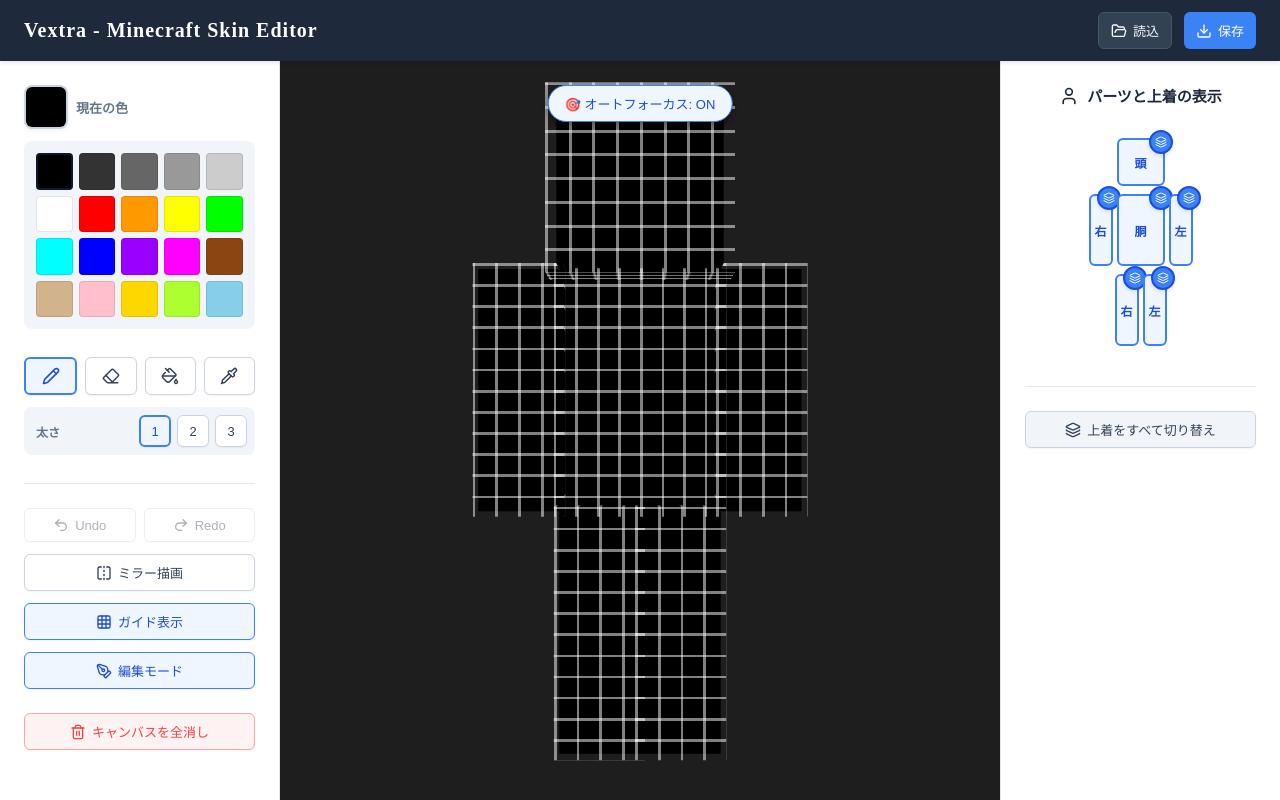
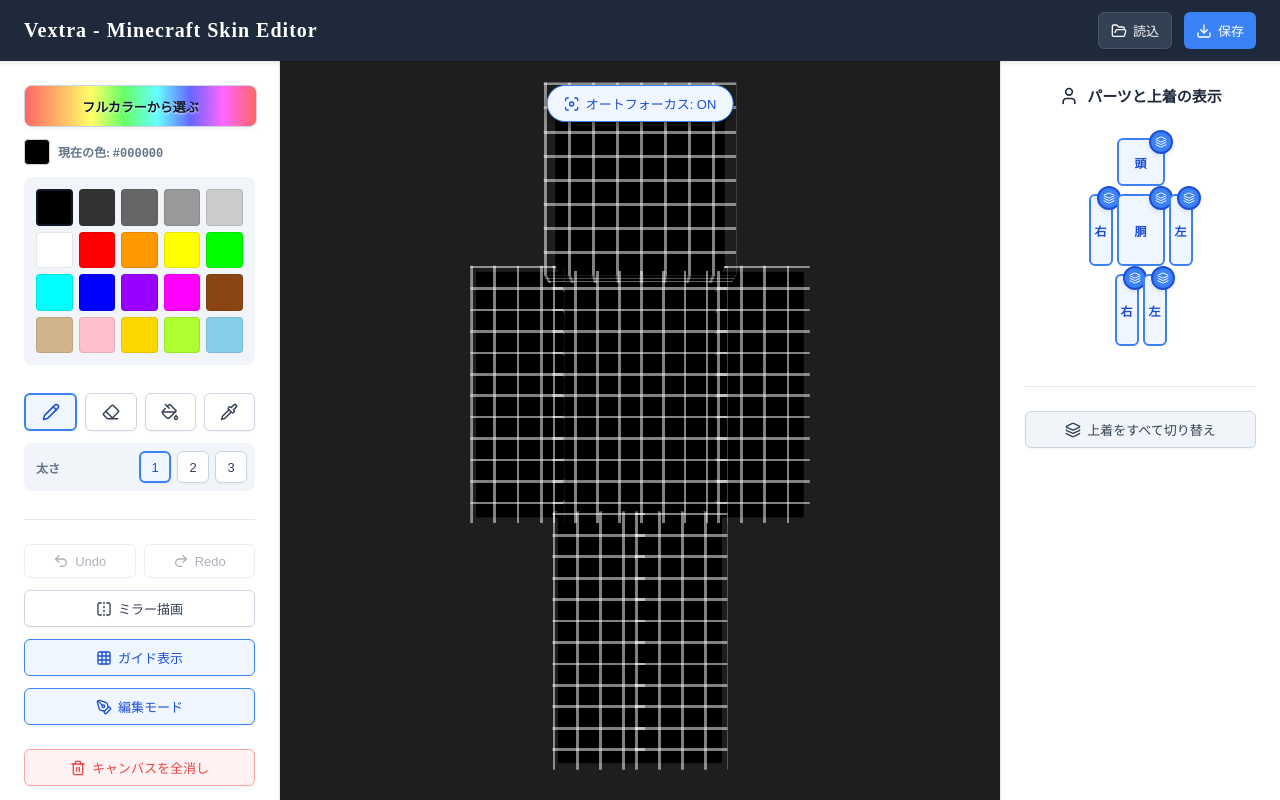
Before and after one commit to ToraMutton/minecraft-skin-editor, a React (Vite) app: page / in a window 1280 px wide. Built offline with nearby package versions, Linux system fonts and the light colour scheme.

Commit message:
feat: fullcolor button

```diff
--- a/src/CanvasEditor.tsx
+++ b/src/CanvasEditor.tsx
@@ -11,7 +11,7 @@ import { useSkinLogic } from './useSkinLogic';
 import {
   Pencil, Eraser, PaintBucket, Pipette,
   Undo2, Redo2, Trash2, FolderOpen, Download,
-  FlipHorizontal, Grid, PenTool, Accessibility, Focus, User, Layers
+  FlipHorizontal, Grid, PenTool, Accessibility, Eye, Focus, User, Layers
 } from 'lucide-react';
 
 const PRESET_COLORS = [
@@ -76,6 +76,10 @@ export default function CanvasEditor({ onTextureUpdate, canvasRef }: Props) {
     const controls = new OrbitControls(camera, renderer.domElement);
     controls.target.set(0, 16, 0);
     controls.enablePan = false;
+
+    controls.minDistance = 20;
+    controls.maxDistance = 80;
+
     // eslint-disable-next-line @typescript-eslint/no-explicit-any
     controls.mouseButtons = { LEFT: THREE.MOUSE.ROTATE, MIDDLE: THREE.MOUSE.DOLLY, RIGHT: null as any };
 
@@ -597,27 +601,42 @@ export default function CanvasEditor({ onTextureUpdate, canvasRef }: Props) {
 
           {/* セクション1: カラーパレット */}
           <div style={{ display: 'flex', flexDirection: 'column', gap: '12px' }}>
+
+            {/* フルカラーピッカーボタン */}
+            <div style={{ position: 'relative', width: '100%', height: '40px', borderRadius: '8px', overflow: 'hidden', border: '1px solid #cbd5e1', boxShadow: '0 2px 4px rgba(0,0,0,0.05)', background: 'linear-gradient(to right, #ff0000, #ff8000, #ffff00, #00ff00, #00ffff, #0000ff, #ff00ff, #ff0000)', cursor: colorDisabled ? 'not-allowed' : 'pointer' }}
+              onMouseEnter={(e) => { e.currentTarget.style.transform = 'translateY(-1px)'; e.currentTarget.style.boxShadow = '0 4px 6px rgba(0,0,0,0.1)'; }}
+              onMouseLeave={(e) => { e.currentTarget.style.transform = 'none'; e.currentTarget.style.boxShadow = '0 2px 4px rgba(0,0,0,0.05)'; }}
+            >
+              <div style={{ position: 'absolute', inset: 0, display: 'flex', alignItems: 'center', justifyContent: 'center', backgroundColor: 'rgba(255,255,255,0.4)', color: '#0f172a', fontSize: '13px', fontWeight: 'bold', textShadow: '0 1px 2px rgba(255,255,255,0.8)', pointerEvents: 'none' }}>
+                フルカラーから選ぶ
+              </div>
+              <input type="color" value={color} onChange={(e) => { setColor(e.target.value); addRecentColor(e.target.value); }} disabled={colorDisabled} style={{ width: '100%', height: '100%', opacity: 0, cursor: 'inherit' }} />
+            </div>
+
+            {/* 現在の色表示 */}
             <div style={{ display: 'flex', gap: '8px', alignItems: 'center' }}>
-              <div style={{
-                width: '40px', height: '40px', borderRadius: '8px', overflow: 'hidden',
-                border: '2px solid #cbd5e1', cursor: colorDisabled ? 'not-allowed' : 'pointer',
-                boxShadow: '0 2px 4px rgba(0,0,0,0.05)'
-              }}>
-                <input type="color" value={color} onChange={(e) => { setColor(e.target.value); addRecentColor(e.target.value); }}
-                  disabled={colorDisabled} style={{ width: '150%', height: '150%', margin: '-25%', cursor: 'inherit', border: 'none' }}
-                />
+              <div style={{ width: '24px', height: '24px', borderRadius: '4px', backgroundColor: color, border: '1px solid #cbd5e1', boxShadow: 'inset 0 1px 2px rgba(0,0,0,0.1)' }} />
+              <div style={{ fontSize: '12px', color: '#64748b', fontWeight: 'bold' }}>現在の色: <span style={{ fontFamily: 'monospace' }}>{color.toUpperCase()}</span></div>
+            </div>
+
+            {/* 最近使った色パレット */}
+            {recentColors.length > 0 && (
+              <div style={{ display: 'flex', gap: '4px', flexWrap: 'wrap', padding: '8px', backgroundColor: '#f1f5f9', borderRadius: '8px' }}>
+                {recentColors.map((c, i) => (
+                  <button key={`${c}-${i}`} onClick={() => { setColor(c); setTool('pen'); }} title={c}
+                    style={{ width: '20px', height: '20px', backgroundColor: c, border: c === color ? '2px solid #0f172a' : '1px solid #cbd5e1', borderRadius: '4px', cursor: 'pointer', padding: 0, transition: 'transform 0.1s' }}
+                    onMouseEnter={(e) => e.currentTarget.style.transform = 'scale(1.2)'}
+                    onMouseLeave={(e) => e.currentTarget.style.transform = 'scale(1)'}
+                  />
+                ))}
               </div>
-              <div style={{ fontSize: '13px', color: '#64748b', fontWeight: 'bold' }}>現在の色</div>
-            </div>
+            )}
 
             {/* 大型パレット */}
             <div style={{ display: 'grid', gridTemplateColumns: 'repeat(5, 1fr)', gap: '6px', padding: '12px', backgroundColor: '#f1f5f9', borderRadius: '8px' }}>
               {PRESET_COLORS.map((c) => (
                 <button key={c} onClick={() => { setColor(c); setTool('pen'); }} title={c}
-                  style={{
-                    aspectRatio: '1', backgroundColor: c, border: c === color ? '2px solid #0f172a' : '1px solid rgba(0,0,0,0.1)',
-                    borderRadius: '4px', cursor: 'pointer', padding: 0, transition: 'transform 0.1s'
-                  }}
+                  style={{ aspectRatio: '1', backgroundColor: c, border: c === color ? '2px solid #0f172a' : '1px solid rgba(0,0,0,0.1)', borderRadius: '4px', cursor: 'pointer', padding: 0, transition: 'transform 0.1s' }}
                   onMouseEnter={(e) => e.currentTarget.style.transform = 'scale(1.1)'}
                   onMouseLeave={(e) => e.currentTarget.style.transform = 'scale(1)'}
                 />
@@ -628,10 +647,18 @@ export default function CanvasEditor({ onTextureUpdate, canvasRef }: Props) {
           {/* セクション2: ツール */}
           <div style={{ display: 'flex', flexDirection: 'column', gap: '12px' }}>
             <div style={{ display: 'flex', gap: '8px' }}>
-              <button onClick={() => setTool('pen')} style={toolBtn('pen')} title="ペン"><Pencil size={18} /></button>
-              <button onClick={() => setTool('eraser')} style={toolBtn('eraser')} title="消しゴム"><Eraser size={18} /></button>
-              <button onClick={() => setTool('bucket')} style={toolBtn('bucket')} title="バケツ"><PaintBucket size={18} /></button>
-              <button onClick={() => setTool('picker')} style={toolBtn('picker')} title="スポイト"><Pipette size={18} /></button>
+              {(['pen', 'eraser', 'bucket', 'picker'] as Tool[]).map((t) => {
+                const icons = { pen: <Pencil size={18} />, eraser: <Eraser size={18} />, bucket: <PaintBucket size={18} />, picker: <Pipette size={18} /> };
+                const titles = { pen: 'ペン', eraser: '消しゴム', bucket: 'バケツ', picker: 'スポイト' };
+                return (
+                  <button key={t} onClick={() => setTool(t)} style={toolBtn(t)} title={titles[t]}
+                    onMouseEnter={(e) => { e.currentTarget.style.transform = 'translateY(-2px)'; e.currentTarget.style.boxShadow = '0 4px 8px rgba(0,0,0,0.1)'; }}
+                    onMouseLeave={(e) => { e.currentTarget.style.transform = 'none'; e.currentTarget.style.boxShadow = '0 1px 2px rgba(0,0,0,0.05)'; }}
+                  >
+                    {icons[t]}
+                  </button>
+                )
+              })}
             </div>
             <div style={{ display: 'flex', gap: '8px', alignItems: 'center', backgroundColor: '#f1f5f9', padding: '8px', borderRadius: '8px' }}>
               <span style={{ fontSize: '12px', color: '#64748b', fontWeight: 'bold', marginLeft: '4px' }}>太さ</span>
@@ -662,7 +689,7 @@ export default function CanvasEditor({ onTextureUpdate, canvasRef }: Props) {
                 border: mode === 'pose' ? '1px solid #cbd5e1' : '1px solid #3b82f6',
               }}
             >
-              {mode === 'edit' ? <><PenTool size={16} /> 編集モード</> : <><Accessibility size={16} /> 鑑賞モード</>}
+              {mode === 'edit' ? <><PenTool size={16} /> 編集モード</> : <><Eye size={16} /> 鑑賞モード</>}
             </button>
 
             <button onClick={clearCanvas}
@@ -694,7 +721,8 @@ export default function CanvasEditor({ onTextureUpdate, canvasRef }: Props) {
               zIndex: 10, borderRadius: '20px', padding: '8px 16px', boxShadow: '0 4px 6px rgba(0,0,0,0.3)'
             }}
           >
-            {isAutoFocus ? '🎯 オートフォーカス: ON' : '📍 オートフォーカス: OFF'}
+            <Focus size={16} />
+            {isAutoFocus ? 'オートフォーカス: ON' : 'オートフォーカス: OFF'}
           </button>
 
           {/* 3Dキャンバス本体 */}
```
